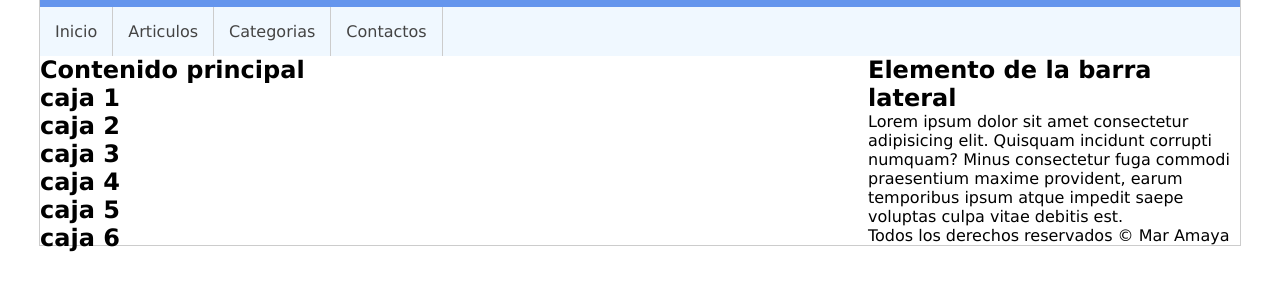
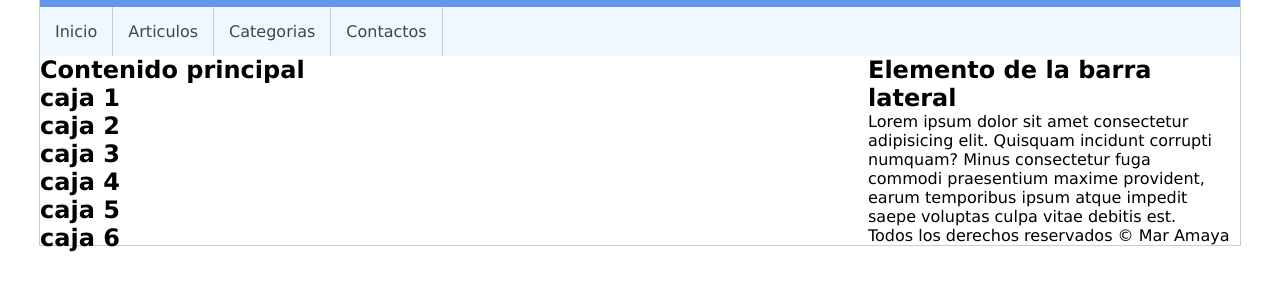
Before and after one commit to ingMarAmaya/ejercicio1, a plain HTML site: page index.html in a window 1280 px wide. Shown: the part 94-384 px from the top of the page. Drawn offline with Linux system fonts and the light colour scheme.

Commit message:
added style to aside(id lateral)

```diff
--- a/css/style.css
+++ b/css/style.css
@@ -55,3 +55,8 @@
     width: 69%;
     float: left;
 }
+
+#lateral{
+    float: left;
+    width: 30%;
+}
```
